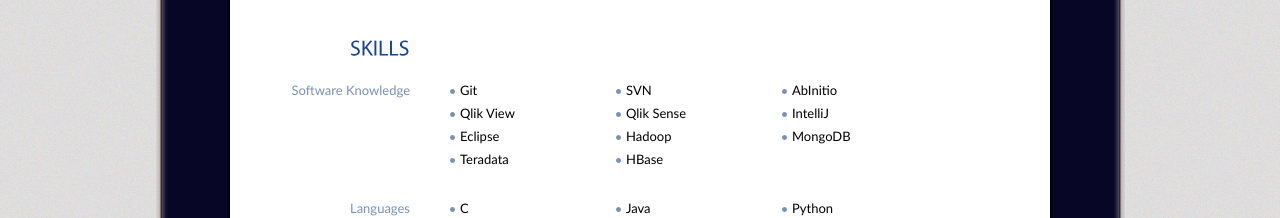
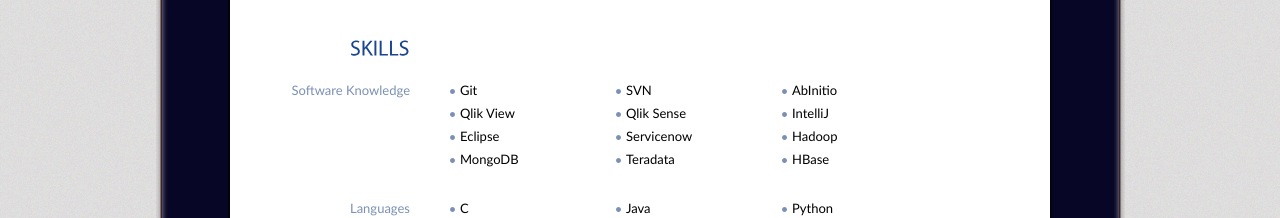
Before and after one commit to pushpita94/pushpita94.github.io, a plain HTML site: page index.html in a window 1280 px wide. Shown: the part 1233-1451 px from the top of the page. Drawn offline with Linux system fonts and the light colour scheme.

Commit message:
stills finished

```diff
--- a/index.html
+++ b/index.html
@@ -125,6 +125,7 @@
               <li>Qlik Sense</li>
 			  <li>IntelliJ</li>
 			  <li>Eclipse</li>
+			  <li>Servicenow</li>
               <li>Hadoop</li>
               <li>MongoDB</li>
               <li>Teradata</li>
```
